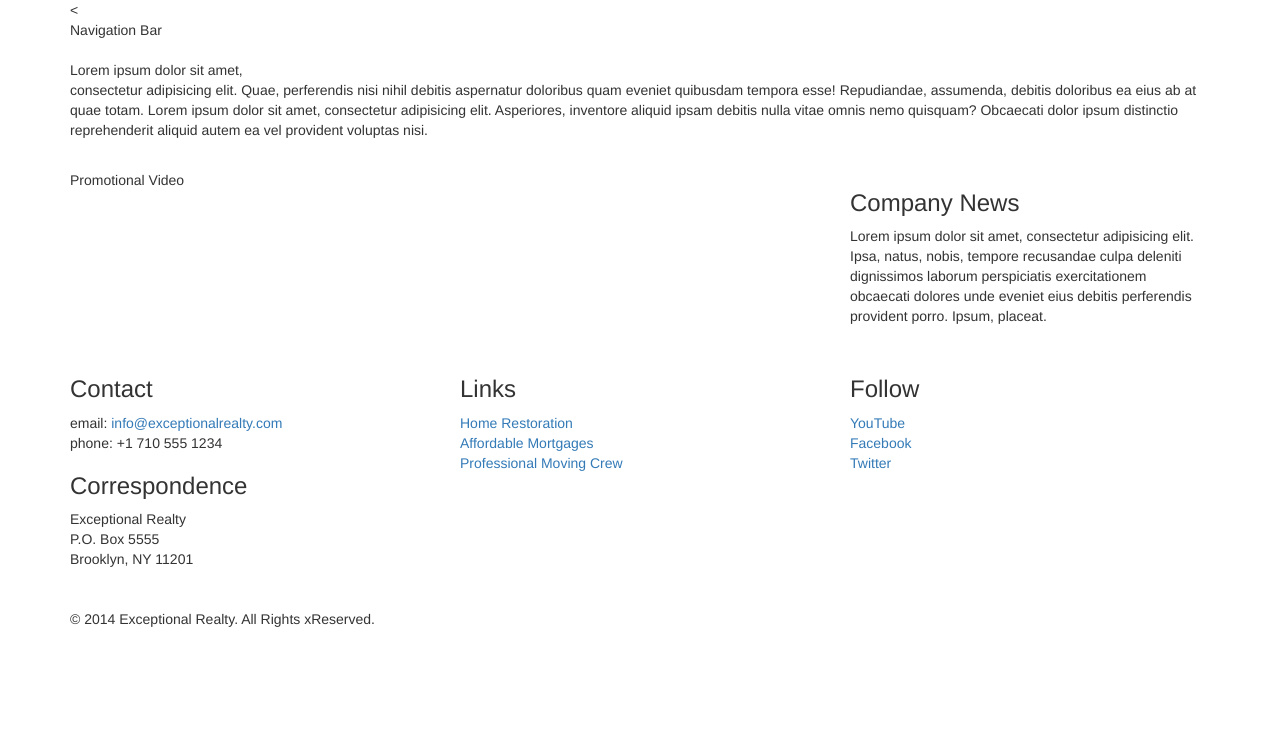
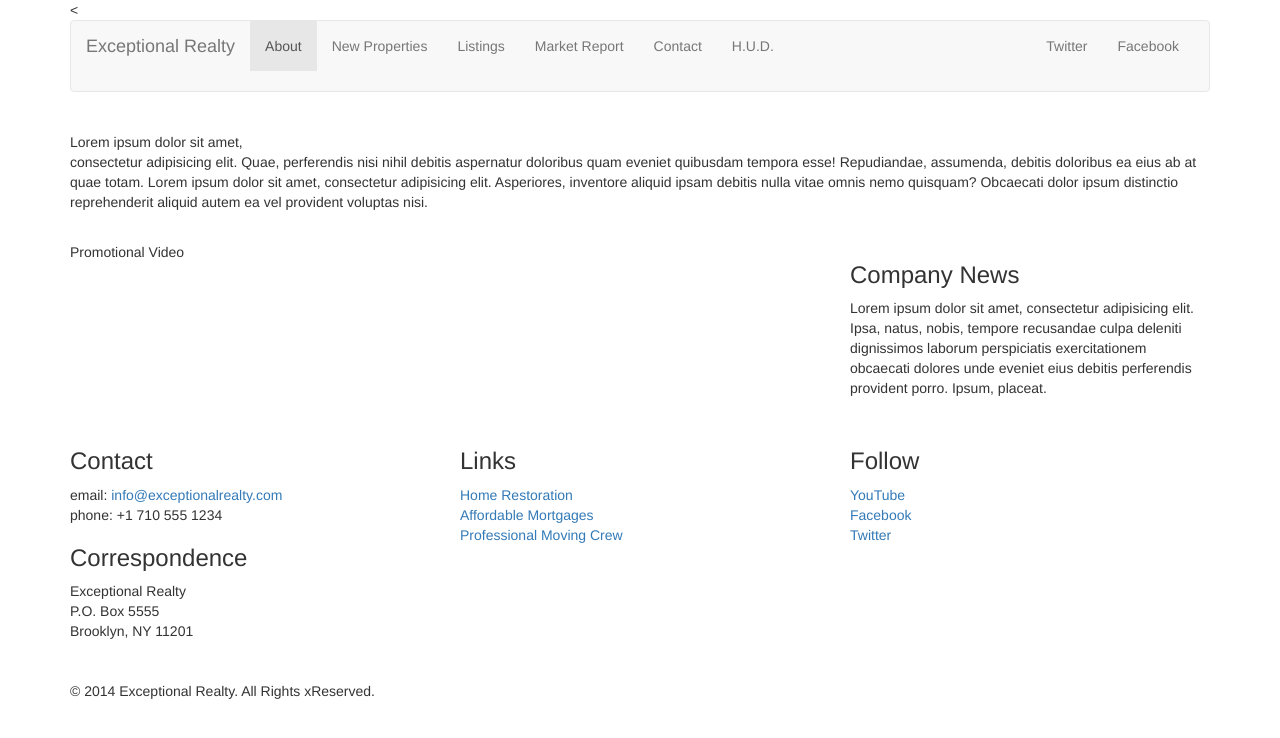
Before and after one commit to dakaras/exceptional-realty-bootstrapped, a plain HTML site: page index.html in a window 1280 px wide. Drawn offline with nearby package versions, Linux system fonts and the light colour scheme.

Commit message:
added navbar

```diff
--- a/index.html
+++ b/index.html
@@ -24,7 +24,40 @@
    <div class="container">
      <<div class="row">
        <div class="col-sm-12">
-         Navigation Bar
+         <nav class="navbar navbar-default">
+      <div class="container-fluid">
+        <!-- Brand and toggle get grouped for better mobile display -->
+        <div class="navbar-header">
+          <button type="button" class="navbar-toggle collapsed" data-toggle="collapse" data-target="#bs-example-navbar-collapse-1" aria-expanded="false">
+            <span class="sr-only">Toggle navigation</span>
+            <span class="icon-bar"></span>
+            <span class="icon-bar"></span>
+            <span class="icon-bar"></span>
+          </button>
+          <a class="navbar-brand" href="#">Exceptional Realty</a>
+        </div>
+
+        <!-- Collect the nav links, forms, and other content for toggling -->
+        <div class="collapse navbar-collapse" id="bs-example-navbar-collapse-1">
+        <!-- main nav links -->
+          <ul class="nav navbar-nav">
+            <li class="active"><a href="#">About</a></li>
+            <li><a href="#">New Properties</a></li>
+            <li><a href="#">Listings</a></li>
+            <li><a href="#">Market Report</a></li>
+            <li><a href="#">Contact</a></li>
+            <li><a href="#" target="_blank">H.U.D.</a></li>
+          </ul>
+          <!-- social nav links -->
+          <ul class="nav navbar-nav navbar-right">
+            <li><a class="twit" href="#" title="Twitter" target="_blank">Twitter</a></li>
+            <li>
+              <a class="Face" href="#" title="Facebook" target="_blank">Facebook</a><br>
+            </li>
+          </ul>
+        </div><!-- /.navbar-collapse -->
+      </div><!-- /.container-fluid -->
+    </nav>
        </div>
      </div>
 
```
